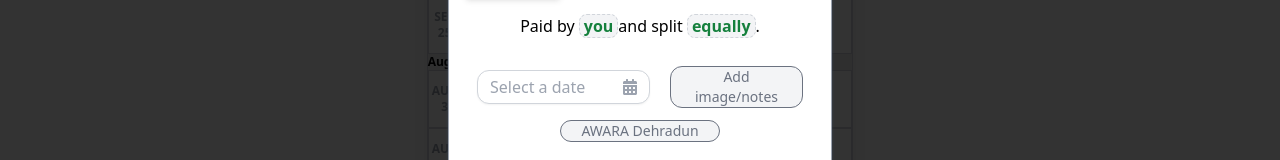
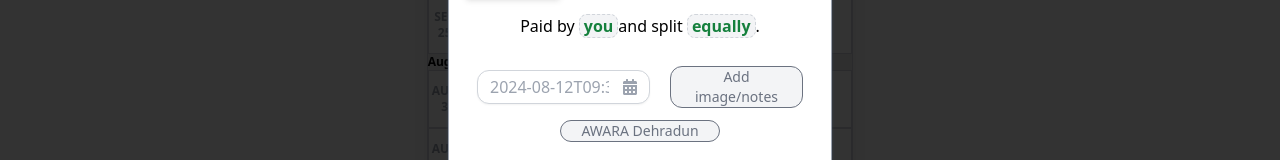
Before and after one commit to Anuj0609/splitwise, a Next.js app: page / in a window 1280 px wide. Both pictures are taken after a click on the button "Add an expense". Shown: the part 379-539 px from the top of the page. Built offline with nearby package versions, Linux system fonts and the light colour scheme.

Commit message:
displayExpense

```diff
--- a/src/components/DatepickerWithIcon.tsx
+++ b/src/components/DatepickerWithIcon.tsx
@@ -4,19 +4,19 @@ import "react-datepicker/dist/react-datepicker.css";
 import { FaCalendarAlt } from "react-icons/fa";
 
 const DatepickerWithIcon = () => {
-  const [selectedDate, setSelectedDate] = useState(null);
+  const [selectedDate, setSelectedDate] = useState<Date | null>(null);
 
   return (
     <div className="relative inline-block">
       <DatePicker
         selected={selectedDate}
         onChange={(date) => setSelectedDate(date)}
-        placeholderText="Select a date"
+        placeholderText={new Date().toISOString()}
         dateFormat="dd/MM/yyyy"
         className="w-full pl-3 pr-10 py-1 border border-gray-300 rounded-xl shadow-sm focus:outline-none focus:ring-2 focus:ring-blue-500 focus:border-blue-500"
       />
       <span className="absolute inset-y-0 right-0 pr-3 flex items-center pointer-events-none text-gray-400">
-        <FaCalendarAlt/>
+        <FaCalendarAlt />
       </span>
     </div>
   );
```
Also changed, not shown: eslint.config.mjs (added, +13 -0 lines), package.json (+6 -2 lines), 1 other file (tests, documents, lock files or other folders).
